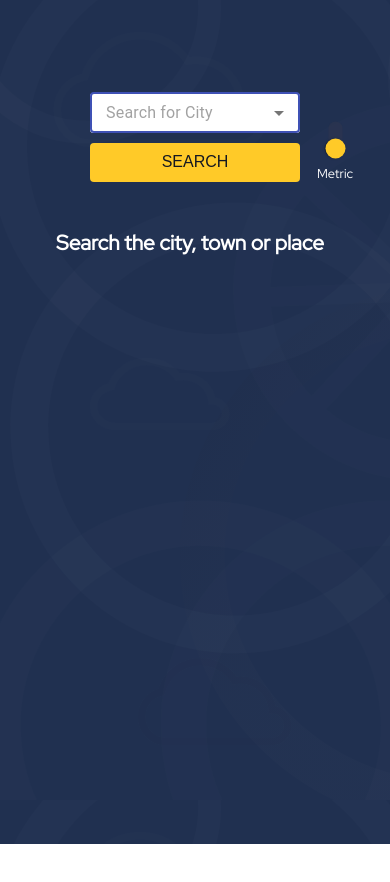
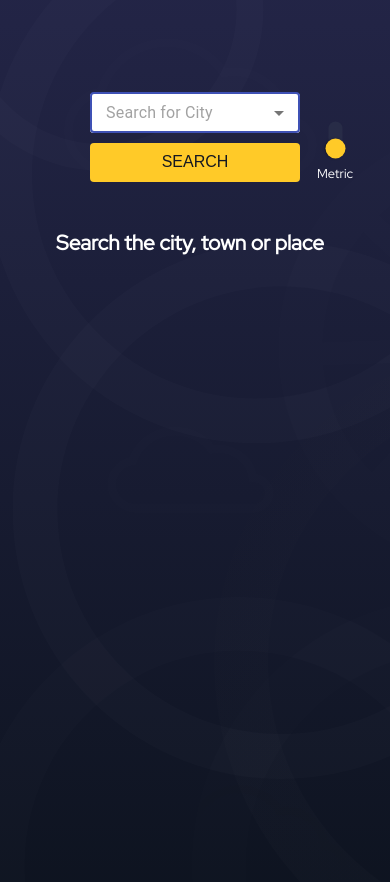
Before and after one commit to bacc0/weather, a React (Create React App) app: page / in a window 390 px wide. Shown: the top 882 px of the page. Before the commit the page ends 844 px from the top, so only its background shows below. Built offline with nearby package versions, Linux system fonts and the light colour scheme.

Commit message:
colors changes

```diff
--- a/public/index.html
+++ b/public/index.html
@@ -15,9 +15,15 @@
           body {
                margin: 0px;
                font-family: "Red Hat Display", sans-serif;
-
-               background-image: url("./backWeather.svg");
-
+               background-color:#21314F;
+               background-image: url("./backWeather.svg"), linear-gradient(rgba(119, 31, 167, 0.1), rgba(0, 0, 0, 0.5));
+               background-repeat: no-repeat;
+               background-size: cover;
+               margin-bottom: 150px
+          }
+          @media screen and (min-width: 0px) and (max-width: 720px) {
+               body { background-color: #19253b; }
+               background-image: url("./backWeather.svg"), linear-gradient(rgba(119, 31, 167, 0.8), rgba(0, 0, 0, 0.9));
           }
      </style>
 
--- a/src/App.js
+++ b/src/App.js
@@ -203,7 +203,7 @@ const App = () => {
 								/>
 						}
 					</div>
-					<div className={classes.separator}/>
+					{/* <div className={classes.separator}/>		 */}
 				</div>
 			</div>
 		</div>
@@ -284,9 +284,9 @@ const useStyles = makeStyles((theme) => ({
 		justifyContent:  'center',
 	},
 
-	separator:{
-		height: 40
-	},
+	// separator:{
+	// 	height: 40
+	// },
 
 	app:{
 		color:'#FFCA28',
--- a/src/components/MainVue.js
+++ b/src/components/MainVue.js
@@ -210,7 +210,7 @@ const useStyles = makeStyles((theme) => ({
           background:'transparent',
           display:'block',
           boxShadow: '0 0 0 rgb(0, 0, 0, 0)',
-          borderBottom: '0px solid #516B9B',
+          borderBottom: '0px solid ',
           backdropFilter  : 'blur(6px)',
 
           '@media (min-width : 720px)': {
@@ -219,7 +219,7 @@ const useStyles = makeStyles((theme) => ({
                background:'rgb(0, 0, 0, 0.2)',
                margin: '10px auto 10px',
                boxShadow: '0 0 8px rgb(0, 0, 0, 0.1)',
-               borderBottom: '0.1px solid #516B9B',
+               borderBottom: '0.1px solid #4E358D',
                borderLeft :'0.1px solid #1D283C',
                borderTop: '0.1px solid #1D283C',
                borderRight: '0.1px solid #1D283C',
@@ -317,11 +317,12 @@ const useStyles = makeStyles((theme) => ({
           width: 300,
           margin: '0 auto',
           borderRadius : '15px 15px 0 0',
-          background:'#283958',
+          background:'#2C1D52',
           display:'block',
           boxShadow: '0 0 8px rgb(0, 0, 0, 0.1)',
 
           '@media (min-width : 720px)': {
+               background:'#2C1D52',
                display:'flex',
                width: 480,
                height: 160,
```
Also changed, not shown: public/backWeather.svg, 1 other file (tests, documents, lock files or other folders).
